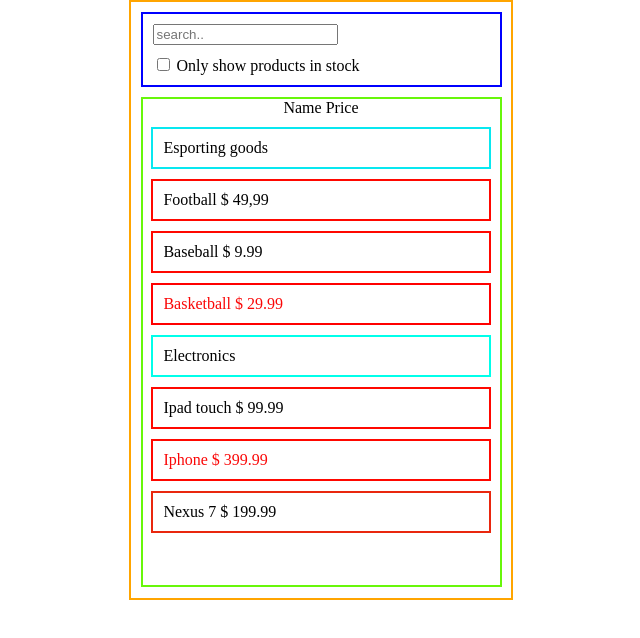
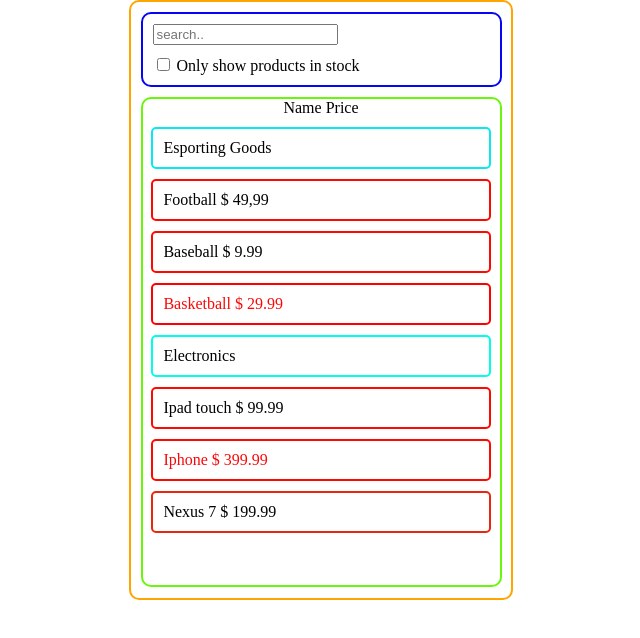
Before and after one commit to Granaditos83/react-basic-app, a React (Create React App) app: page / in a window 1280 px wide. Shown: the top 638 px of the page, without its empty margins (319-959 px from the left). Built offline with nearby package versions, Linux system fonts and the light colour scheme.

Commit message:
octavo commit

```diff
--- a/src/pages/products/components/Filterable-Product-Table/Filterable-Product-Table.style.css
+++ b/src/pages/products/components/Filterable-Product-Table/Filterable-Product-Table.style.css
@@ -4,6 +4,7 @@
     min-height: 600px;
     border: 2px solid orange;
     font-family: 'Ranchers', cursive;
+    border-radius: 10px;
 
 
 }
--- a/src/pages/products/components/Product-Table/product-table.style.css
+++ b/src/pages/products/components/Product-Table/product-table.style.css
@@ -4,6 +4,7 @@
     min-height:490px;
     border: 2px solid rgb(104, 247, 10);
     margin-top: 10px;
+    border-radius: 10px;
 
 
 
--- a/src/pages/products/components/product-row-cinco/product-row-cinco.style.css
+++ b/src/pages/products/components/product-row-cinco/product-row-cinco.style.css
@@ -6,6 +6,7 @@
     padding: 10px;
     margin-top: 10px;
     text-align: left;
+    border-radius: 5px;
 }
 
 .search-input {
--- a/src/pages/products/components/product-row-cuatro/product-row-cuatro.style.css
+++ b/src/pages/products/components/product-row-cuatro/product-row-cuatro.style.css
@@ -6,6 +6,7 @@
     padding: 10px;
     margin-top: 10px;
     text-align: left;
+    border-radius: 5px;
 }
 
 .search-input {
--- a/src/pages/products/components/product-row-dos/product-row-dos.style.css
+++ b/src/pages/products/components/product-row-dos/product-row-dos.style.css
@@ -6,6 +6,7 @@
     padding: 10px;
     margin-top: 10px;
     text-align: left;
+    border-radius: 5px;
 }
 
 .search-input {
--- a/src/pages/products/components/product-row-seis/product-row-seis.style.css
+++ b/src/pages/products/components/product-row-seis/product-row-seis.style.css
@@ -7,6 +7,7 @@
     margin-top: 10px;
     text-align: left;
     color: rgb(250, 7, 7);
+    border-radius: 5px;
 }
 
 .search-input {
--- a/src/pages/products/components/product-row-siete/product-row-siete.style.css
+++ b/src/pages/products/components/product-row-siete/product-row-siete.style.css
@@ -6,6 +6,7 @@
     padding: 10px;
     margin-top: 10px;
     text-align: left;
+    border-radius: 5px;
 }
 
 .search-input {
--- a/src/pages/products/components/product-row-tres/product-row-tres.style.css
+++ b/src/pages/products/components/product-row-tres/product-row-tres.style.css
@@ -7,6 +7,7 @@
     margin-top: 10px;
     text-align: left;
     color: rgb(250, 7, 7);
+    border-radius: 5px;
 
 }
 .search-input {
--- a/src/pages/products/components/product-row/product-row.style.css
+++ b/src/pages/products/components/product-row/product-row.style.css
@@ -6,6 +6,7 @@
     padding: 10px;
     margin-top: 10px;
     text-align: left;
+    border-radius: 5px;
 }
 
 .search-input {
--- a/src/pages/products/components/products-category-row/products-category-row.comp.jsx
+++ b/src/pages/products/components/products-category-row/products-category-row.comp.jsx
@@ -6,7 +6,7 @@ import './products-category-row.style.css';
     return (
 
 
-      <div className= "products-category-row-container"> <span>Esporting goods</span>
+      <div className= "products-category-row-container"> <span>Esporting Goods</span>
 
 
 
--- a/src/pages/products/components/products-category-row/products-category-row.style.css
+++ b/src/pages/products/components/products-category-row/products-category-row.style.css
@@ -8,5 +8,6 @@
     margin-top: 10px;
     text-align: left;
 
+    border-radius: 5px;
 
 }
--- a/src/pages/products/components/search-bar/search-bar.style.css
+++ b/src/pages/products/components/search-bar/search-bar.style.css
@@ -2,10 +2,12 @@
     width: 95%;
     margin: 0 auto;
     min-height:75px;
-    border: 2px solid blue;
+    border: 2px solid rgb(6, 6, 245);
     padding: 10px;
     margin-top: 10px;
     text-align: left;
+    border-radius: 10px;
+
 }
 
 .search-input {
```
